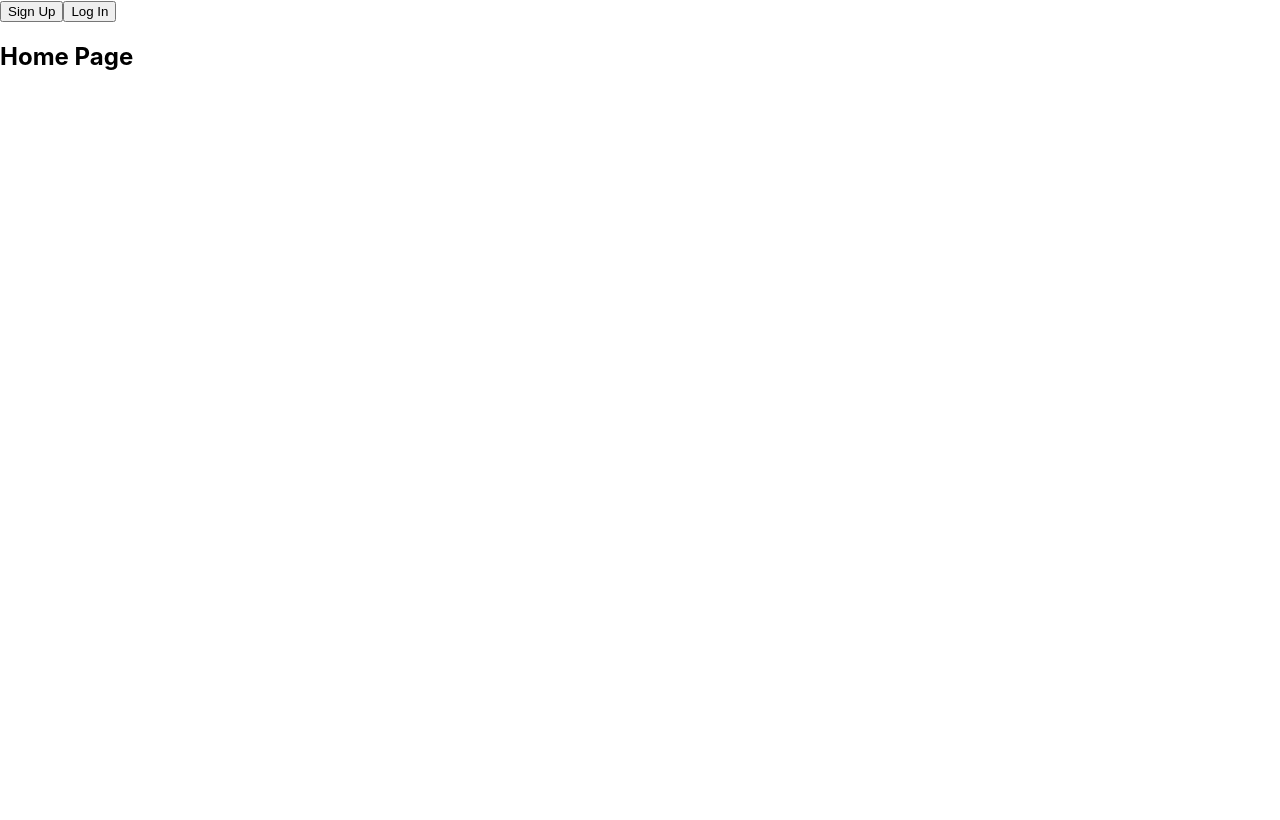
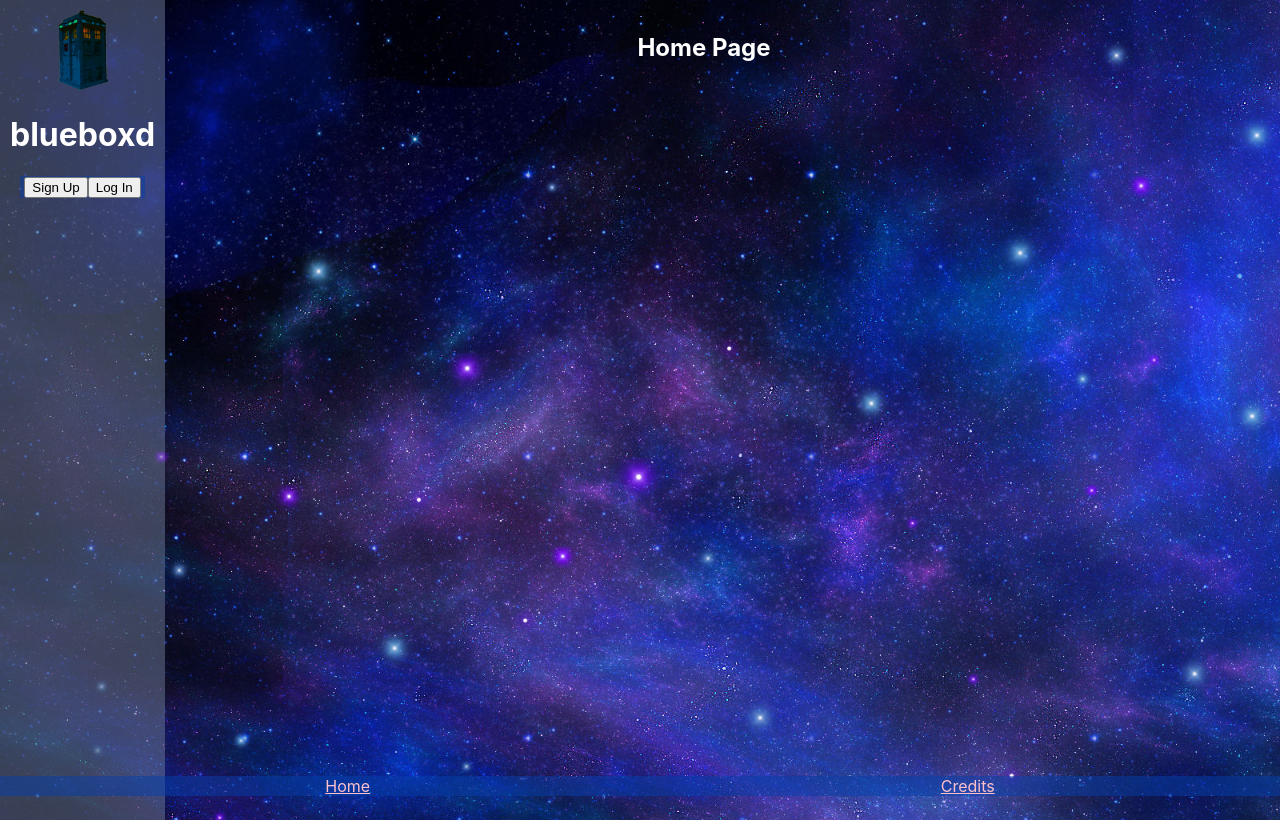
Before and after one commit to aagb1884/blueboxd_frontend, a React (Create React App) app: page / in a window 1280 px wide. Built offline with nearby package versions, Linux system fonts and the light colour scheme.

Commit message:
starfield background, site layout drafted

```diff
--- a/public/index.html
+++ b/public/index.html
@@ -26,6 +26,16 @@
     -->
     <title>blueboxd</title>
   </head>
+
+  <style>
+    body {
+      background-image: url("/images/starfield.jpg");
+      height: 100%;
+      margin: 0;
+      background-size:cover;
+    }
+
+</style>
   <body>
     <noscript>You need to enable JavaScript to run this app.</noscript>
     <div id="root"></div>
--- a/src/App.css
+++ b/src/App.css
@@ -1,38 +1,57 @@
-.App {
+.app {
+  color: white;
+}
+
+a {
+  color: pink;
+}
+
+#blue-box-logo{
+  max-height: 80px;
+}
+header {
+    position: absolute;
+    flex: 0 0 10%;
+    height: 100%;
+    top: 0;
+    display: flex;
+    flex-direction: row;
+    padding: 10px;
+    background-color: rgba(110, 125, 151, 0.5);
     text-align: center;
 }
 
-.App-logo {
-  height: 40vmin;
-  pointer-events: none;
+.header-login-buttons{
+  margin: 10px;
+  background-color: rgb(6,63,170, 0.5);
 }
 
-@media (prefers-reduced-motion: no-preference) {
-  .App-logo {
-    animation: App-logo-spin infinite 20s linear;
-  }
+.page-layout{
+  display: flex;
+  flex-direction: column;
+  height: 100%;
+  padding-top: 1%;
+  padding-bottom: 5%;
 }
 
-.App-header {
-  background-color: #282c34;
-  min-height: 100vh;
+.page-layout__content{
   display: flex;
   flex-direction: column;
-  align-items: center;
-  justify-content: center;
-  font-size: calc(10px + 2vmin);
-  color: white;
+  text-align: center;
+  width: 90%;
+  padding-left: 10%;
 }
 
-.App-link {
-  color: #61dafb;
+footer {
+  height: 5%;
+  position: absolute;
+  bottom: 0;
+  width: 100%;
 }
-
-@keyframes App-logo-spin {
-  from {
-    transform: rotate(0deg);
+.footer-links{
+  list-style: none;
+  display: flex;
+  flex-direction: row;
+  justify-content: space-around;
+  background-color: rgb(6,63,170, 0.5);
 }
-  to {
-    transform: rotate(360deg);
-  }
-}
--- a/src/App.js
+++ b/src/App.js
@@ -24,6 +24,7 @@ function App() {
   }
 
   return (
+    <div className="app">
     <Routes>
     <Route path="/" element={<HomePage />} />
     <Route path="/story" element={<Story />} />
@@ -38,6 +39,7 @@ function App() {
     />
     <Route path="*" element={<NotFoundPage />} />
   </Routes>
+  </div>
   );
 }
 
--- /dev/null
+++ b/src/Components/Footer.js
@@ -0,0 +1,32 @@
+import { NavLink } from "react-router-dom";
+import { useAuth0 } from "@auth0/auth0-react";
+
+const Footer = () => {
+
+    const { isAuthenticated } = useAuth0();
+
+    return (
+        <footer>
+            <ul className="footer-links">
+            {!isAuthenticated && (
+                <>
+                <li>
+                <NavLink to="/">Home</NavLink>
+                </li>
+
+                <li>
+                <NavLink to="/credits">Credits</NavLink>
+                </li>
+                </>
+            )}
+                {isAuthenticated && (
+                <li>
+                <NavLink to="/profile">Profile</NavLink>
+                </li>
+                )}
+            </ul>
+        </footer>
+     );
+}
+
+export default Footer;
--- a/src/Components/Header.js
+++ b/src/Components/Header.js
@@ -9,7 +9,11 @@ const Header = () => {
     const { isAuthenticated } = useAuth0();
 
     return (
-        <div className="nav-bar__buttons">
+        <header>
+          <div className="header-content">
+          <img src="./images/bluebox.png" alt="blue box logo" id="blue-box-logo"></img>
+          <h1>blueboxd</h1>
+              <div className="header-login-buttons">
             {!isAuthenticated && (
               <>
                 <SignupButton />
@@ -22,6 +26,8 @@ const Header = () => {
               </>
             )}
             </div>
+        </div>
+      </header>
      );
 }
 
--- a/src/Components/page_layout.js
+++ b/src/Components/page_layout.js
@@ -1,10 +1,15 @@
+import Footer from "./Footer";
 import Header from "./Header";
 
 const PageLayout = ({children}) => {
     return (
         <div className="page-layout">
+
             <Header />
+
             <div className="page-layout__content">{children}</div>
+
+            <Footer />
 
         </div>
      );
--- a/src/pages/credits_page.js
+++ b/src/pages/credits_page.js
@@ -6,7 +6,7 @@ const Credits = () => {
         <PageLayout>
         <section>
             <h2>Credits</h2>
-            <p>Background Starfield Image from <a href="https://www.flickr.com/photos/sagesolar/10563093726">sagesolar on Flickr</a> used unedited under a <a href="https://creativecommons.org/licenses/by/2.0/">Creative Commons 2.0 Licence.</a></p>
+            <p>Background Starfield Image from <a href="https://www.flickr.com/photos/galet09/15447326299">galet09 on Flickr</a> used unedited under a <a href="https://creativecommons.org/licenses/by/2.0/">Creative Commons 2.0 Licence.</a></p>
         </section>
         </PageLayout>
      );
```
Also changed, not shown: public/images/starfield.jpg (added). Lines whose indentation alone changed are shown as unchanged.
